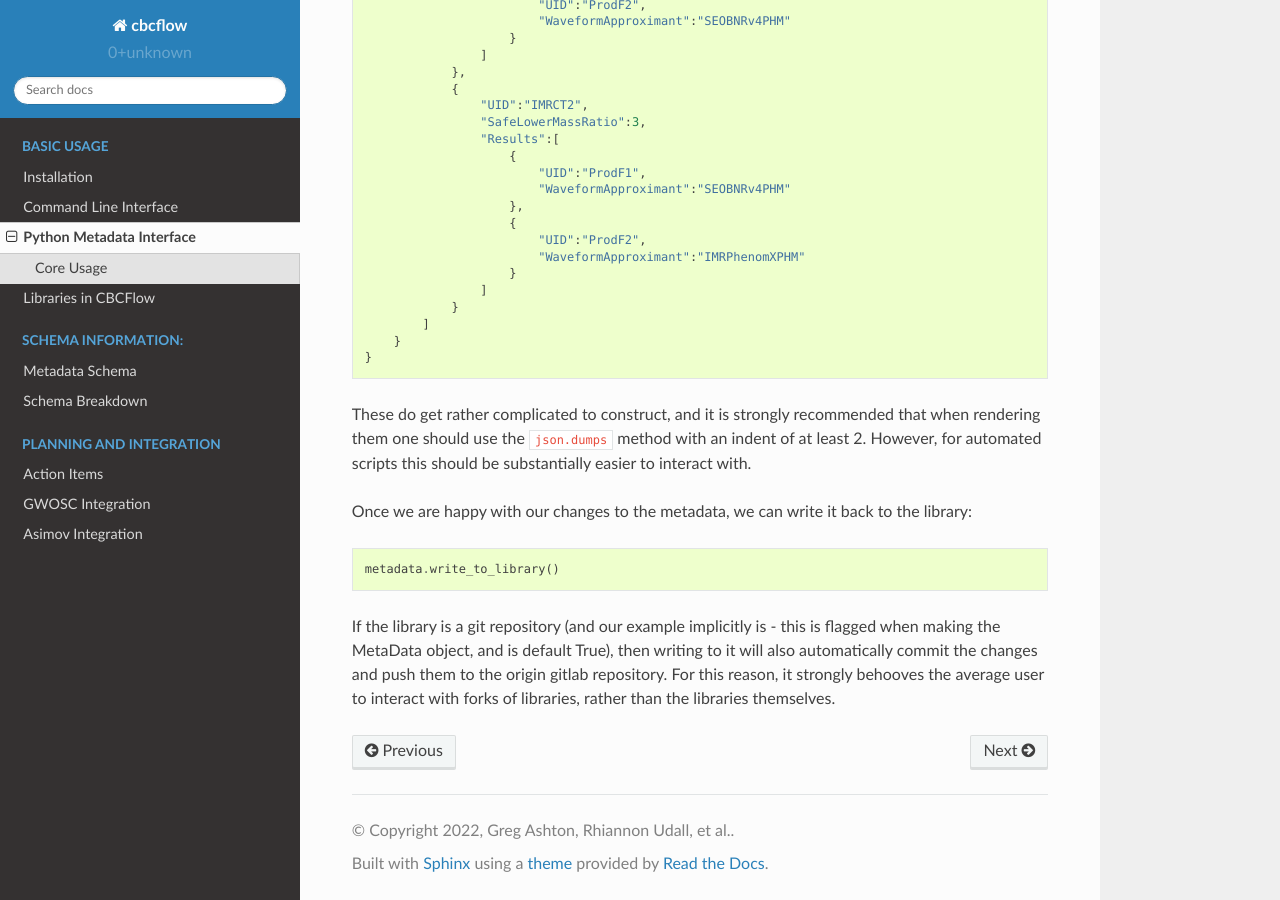
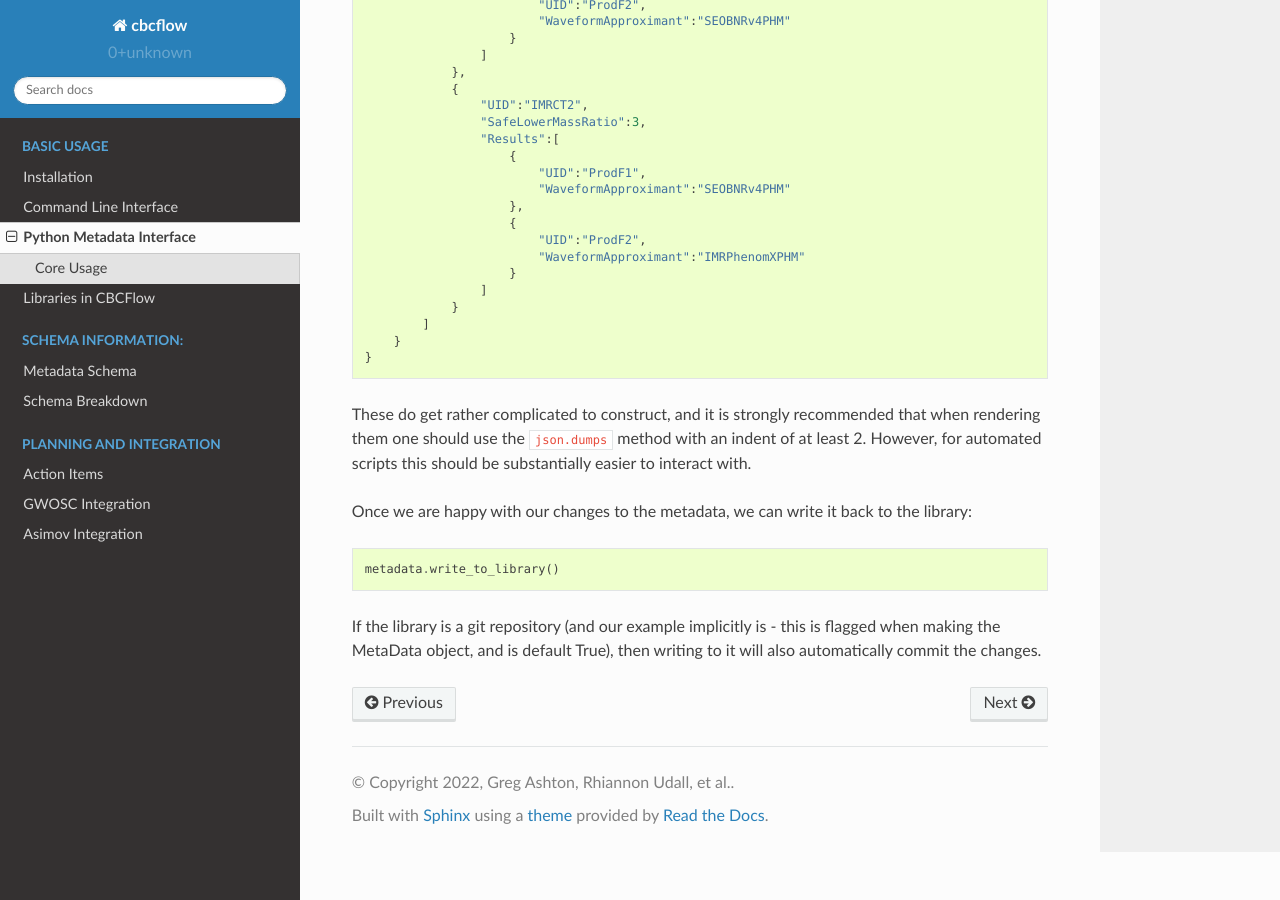
Before and after one commit to Rhiannon-Udall/cbcflow, a Sphinx documentation site: the page built from docs/usage-for-scripting.rst, in a window 1280 px wide and 900 px high, scrolled down 1641 px. Built offline with Sphinx 7.4.7 and the Read the Docs theme 2.0.0, drawn with Linux system fonts in a browser that asks for light colours.

Commit message:
Fix typo, and misstatement of how write to library works

```diff
--- a/docs/usage-for-scripting.rst
+++ b/docs/usage-for-scripting.rst
@@ -55,7 +55,7 @@ Similar to before, if one wants to remove an array element, one should construct
 
     update_remove_json = {
         "ParameterEstimation":{
-            "Reviewers":"Kip Thorne"
+            "Reviewers":["Kip Thorne"]
         }
     }
 
@@ -115,5 +115,4 @@ Once we are happy with our changes to the metadata, we can write it back to the
     metadata.write_to_library()
 
 If the library is a git repository (and our example implicitly is - this is flagged when making the MetaData object, and is default True),
-then writing to it will also automatically commit the changes and push them to the origin gitlab repository.
-For this reason, it strongly behooves the average user to interact with forks of libraries, rather than the libraries themselves.
+then writing to it will also automatically commit the changes.
```
